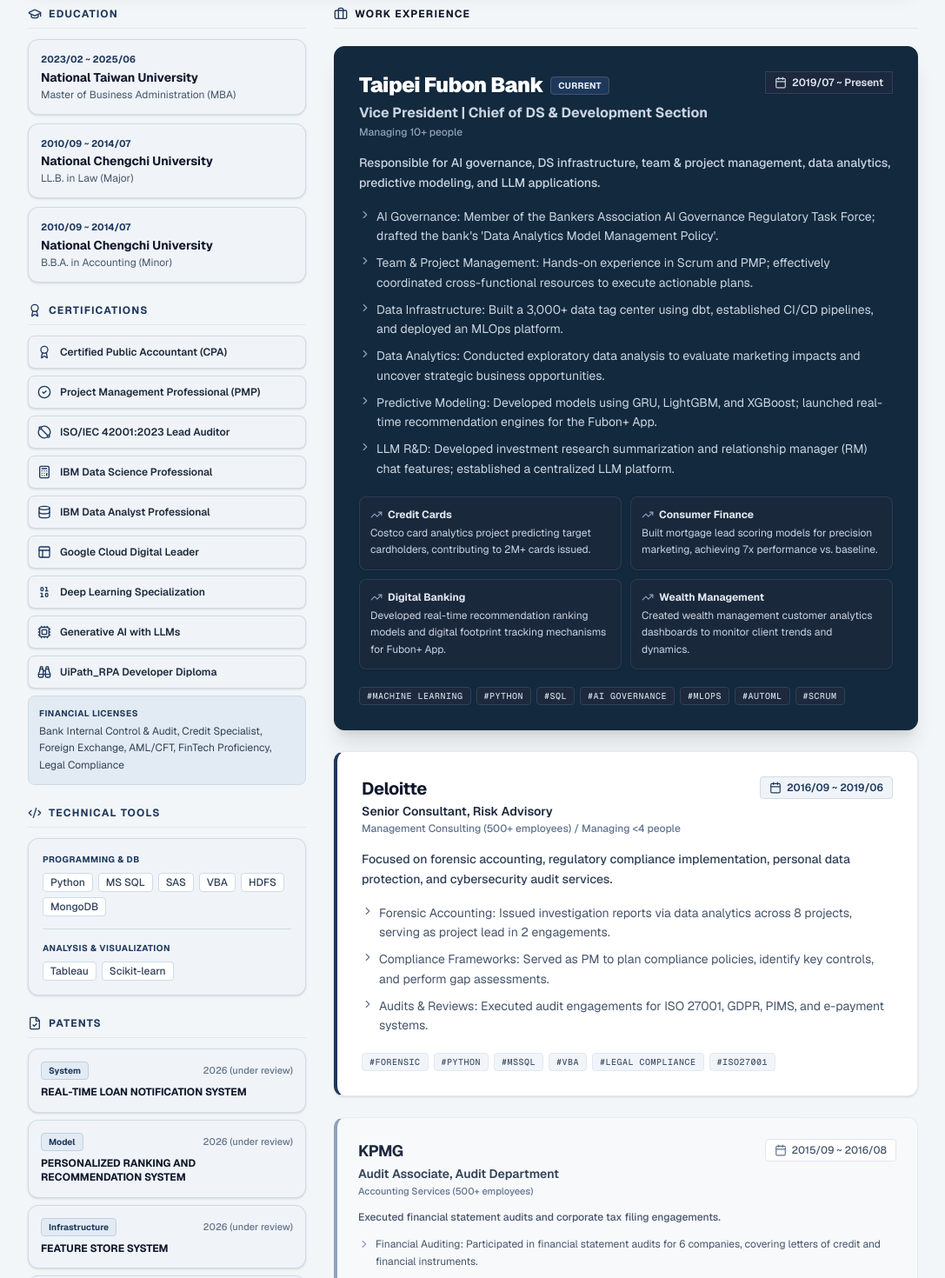
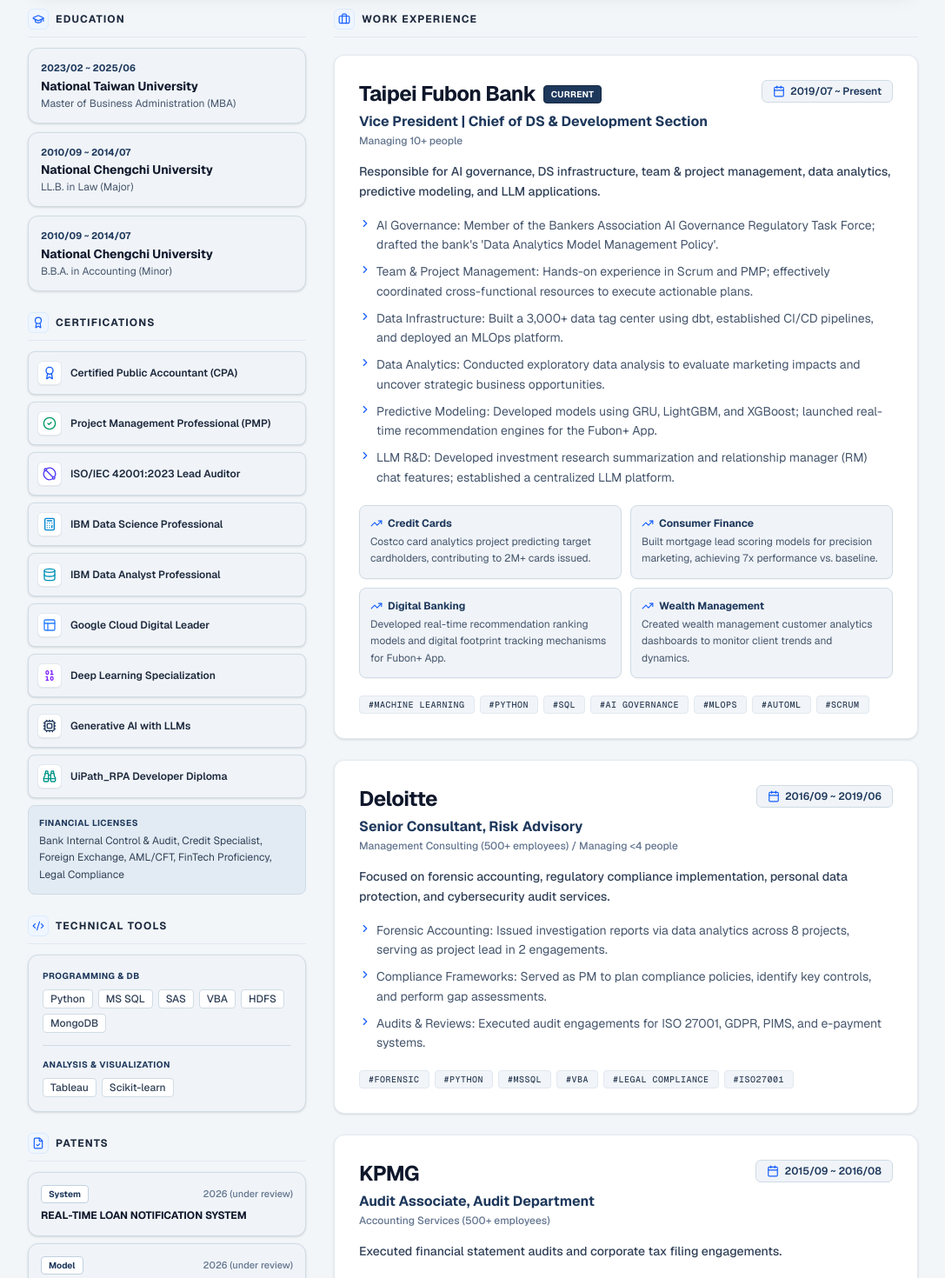
Before and after one commit to AlbertJLiu/resume_albert_eng, a Next.js app: page / in a window 1280 px wide. Shown: the part 340-1810 px from the top of the page at 87% size, without its empty margins (96-1183 px from the left). Built offline with nearby package versions, Linux system fonts and the light colour scheme.

Commit message:
update color version 16

```diff
--- a/app/page.js
+++ b/app/page.js
@@ -30,7 +30,7 @@
     }
   ];
 
-  // Patents Data (2025 年專利統一標示為 "2025 (granted)")
+  // Patents Data
   const patents = [
     {
       title: "REAL-TIME LOAN NOTIFICATION SYSTEM",
@@ -118,27 +118,27 @@
     }
   ];
 
-  // Icon 採用範本高階鋼藍色 (#1e385c)
+  // Certifications 點綴藍色調 Icon
   const certificates = [
-    { title: "Certified Public Accountant (CPA)", icon: <Award className="w-4 h-4 text-[#1e385c]" /> },
-    { title: "Project Management Professional (PMP)", icon: <CheckCircle2 className="w-4 h-4 text-[#1e385c]" /> },
-    { title: "ISO/IEC 42001:2023 Lead Auditor", icon: <Diameter className="w-4 h-4 text-[#1e385c]" /> },
-    { title: "IBM Data Science Professional", icon: <Calculator className="w-4 h-4 text-[#1e385c]" /> },
-    { title: "IBM Data Analyst Professional", icon: <Database className="w-4 h-4 text-[#1e385c]" /> },
-    { title: "Google Cloud Digital Leader", icon: <Layout className="w-4 h-4 text-[#1e385c]" /> },
-    { title: "Deep Learning Specialization", icon: <Binary className="w-4 h-4 text-[#1e385c]" /> },
+    { title: "Certified Public Accountant (CPA)", icon: <Award className="w-4 h-4 text-blue-600" /> },
+    { title: "Project Management Professional (PMP)", icon: <CheckCircle2 className="w-4 h-4 text-emerald-600" /> },
+    { title: "ISO/IEC 42001:2023 Lead Auditor", icon: <Diameter className="w-4 h-4 text-indigo-600" /> },
+    { title: "IBM Data Science Professional", icon: <Calculator className="w-4 h-4 text-sky-600" /> },
+    { title: "IBM Data Analyst Professional", icon: <Database className="w-4 h-4 text-cyan-600" /> },
+    { title: "Google Cloud Digital Leader", icon: <Layout className="w-4 h-4 text-blue-500" /> },
+    { title: "Deep Learning Specialization", icon: <Binary className="w-4 h-4 text-violet-600" /> },
     { title: "Generative AI with LLMs", icon: <Cpu className="w-4 h-4 text-[#1e385c]" /> },
-    { title: "UiPath_RPA Developer Diploma", icon: <Binoculars className="w-4 h-4 text-[#1e385c]" /> }
+    { title: "UiPath_RPA Developer Diploma", icon: <Binoculars className="w-4 h-4 text-teal-600" /> }
   ];
 
   return (
     <div className="min-h-screen bg-slate-100/90 py-12 px-4 md:px-8 font-sans text-slate-800 antialiased selection:bg-[#13293d] selection:text-white">
       <div className="max-w-5xl mx-auto">
 
-        {/* 個人資料 Header: 採用範本深海藍 (#13293d) */}
+        {/* 個人資料 Header: 沉穩藍深底 (#13293d) */}
         <header className="bg-[#13293d] text-slate-100 rounded-2xl shadow-xl p-6 md:p-10 mb-8 border border-slate-800">
           <div className="flex flex-col md:flex-row items-center md:items-start gap-8">
-            {/* Profile Image Container */}
+            {/* Profile Image */}
             <div className="relative shrink-0">
               <div className="w-36 h-36 md:w-44 md:h-44 rounded-xl overflow-hidden border-2 border-slate-700 shadow-lg">
                 <img
@@ -155,24 +155,23 @@
               <div className="mb-3">
                 <h1 className="text-3xl md:text-4xl font-black text-white tracking-tight">Albert Liu</h1>
 
-                {/* 彈性字級與精簡文字，防自動斷行 */}
                 <p className="text-xs sm:text-sm md:text-base text-slate-300 font-semibold tracking-tight mt-1 leading-normal">
                   Data Science Section Manager | Data Analytics | AI Governance | PM & Strategy
                 </p>
               </div>
 
-              <div className="grid grid-cols-1 sm:grid-cols-2 gap-2 mt-5 text-xs md:text-sm text-slate-300 font-medium">
+              <div className="grid grid-cols-1 sm:grid-cols-2 gap-2.5 mt-5 text-xs md:text-sm text-slate-300 font-medium">
                 <div className="flex items-center justify-center md:justify-start">
-                  <Briefcase className="w-4 h-4 mr-2 text-slate-400 shrink-0" /> 11~12 Years of Experience
+                  <Briefcase className="w-4 h-4 mr-2 text-sky-400 shrink-0" /> 11~12 Years of Experience
                 </div>
                 <div className="flex items-center justify-center md:justify-start">
-                  <MapPin className="w-4 h-4 mr-2 text-slate-400 shrink-0" /> Daan Dist., Taipei City, Taiwan
+                  <MapPin className="w-4 h-4 mr-2 text-sky-400 shrink-0" /> Daan Dist., Taipei City, Taiwan
                 </div>
                 <div className="flex items-center justify-center md:justify-start">
-                  <Mail className="w-4 h-4 mr-2 text-slate-400 shrink-0" /> albertliu141@gmail.com
+                  <Mail className="w-4 h-4 mr-2 text-sky-400 shrink-0" /> albertliu141@gmail.com
                 </div>
                 <div className="flex items-center justify-center md:justify-start">
-                  <ShieldCheck className="w-4 h-4 mr-2 text-slate-400 shrink-0" /> CPA | PMP | IBM DS | AI Application Planner
+                  <ShieldCheck className="w-4 h-4 mr-2 text-sky-400 shrink-0" /> CPA | PMP | IBM DS | AI Application Planner
                 </div>
               </div>
 
@@ -188,16 +187,19 @@
           </div>
         </header>
 
-        {/* 雙欄架構 (1/3 左側欄 + 2/3 右側欄) */}
+        {/* 雙欄架構 (1/3 左欄 + 2/3 右欄) */}
         <div className="grid grid-cols-1 lg:grid-cols-3 gap-8">
 
-          {/* 左側欄位 (1/3 寬度): 採用範本冰藍輕灰底 (#f0f4f8) + 鋼藍 Icon (#1e385c) */}
+          {/* 左側欄位 (1/3 寬度) */}
           <div className="lg:col-span-1 space-y-6">
 
             {/* Education */}
             <section>
-              <h2 className="text-xs font-bold uppercase tracking-widest text-[#1e385c] mb-3 flex items-center border-b border-slate-200 pb-2">
-                <GraduationCap className="w-4 h-4 mr-2 text-[#1e385c]" /> Education
+              <h2 className="text-xs font-bold uppercase tracking-widest text-slate-800 mb-3 flex items-center border-b border-slate-200 pb-2">
+                <div className="w-6 h-6 rounded-md bg-blue-50 border border-blue-100 flex items-center justify-center mr-2 shrink-0">
+                  <GraduationCap className="w-3.5 h-3.5 text-blue-600" />
+                </div>
+                Education
               </h2>
               <div className="space-y-2.5">
                 {education.map((edu, i) => (
@@ -212,14 +214,19 @@
 
             {/* Certifications */}
             <section>
-              <h2 className="text-xs font-bold uppercase tracking-widest text-[#1e385c] mb-3 flex items-center border-b border-slate-200 pb-2">
-                <Award className="w-4 h-4 mr-2 text-[#1e385c]" /> Certifications
+              <h2 className="text-xs font-bold uppercase tracking-widest text-slate-800 mb-3 flex items-center border-b border-slate-200 pb-2">
+                <div className="w-6 h-6 rounded-md bg-blue-50 border border-blue-100 flex items-center justify-center mr-2 shrink-0">
+                  <Award className="w-3.5 h-3.5 text-blue-600" />
+                </div>
+                Certifications
               </h2>
               <div className="space-y-2">
                 {certificates.map((cert, i) => (
                   <div key={i} className="flex items-center p-2.5 bg-[#f0f4f8] rounded-lg border border-[#d0dbe5] shadow-sm hover:border-[#1e385c]/40 transition-colors">
+                    <div className="w-7 h-7 rounded-md bg-white border border-slate-200 flex items-center justify-center shrink-0 mr-2.5 shadow-2xs">
                       {cert.icon}
-                    <span className="ml-2.5 text-xs font-semibold text-slate-800">{cert.title}</span>
+                    </div>
+                    <span className="text-xs font-semibold text-slate-800">{cert.title}</span>
                   </div>
                 ))}
                 <div className="p-3 bg-[#e2ebf3] rounded-lg border border-[#d0dbe5]">
@@ -231,8 +238,11 @@
 
             {/* Technical Tools */}
             <section>
-              <h2 className="text-xs font-bold uppercase tracking-widest text-[#1e385c] mb-3 flex items-center border-b border-slate-200 pb-2">
-                <Code2 className="w-4 h-4 mr-2 text-[#1e385c]" /> Technical Tools
+              <h2 className="text-xs font-bold uppercase tracking-widest text-slate-800 mb-3 flex items-center border-b border-slate-200 pb-2">
+                <div className="w-6 h-6 rounded-md bg-blue-50 border border-blue-100 flex items-center justify-center mr-2 shrink-0">
+                  <Code2 className="w-3.5 h-3.5 text-blue-600" />
+                </div>
+                Technical Tools
               </h2>
               <div className="bg-[#f0f4f8] p-4 rounded-xl border border-[#d0dbe5] shadow-sm space-y-3.5">
                 <div>
@@ -257,14 +267,17 @@
 
             {/* Patents Section */}
             <section>
-              <h2 className="text-xs font-bold uppercase tracking-widest text-[#1e385c] mb-3 flex items-center border-b border-slate-200 pb-2">
-                <FileCheck className="w-4 h-4 mr-2 text-[#1e385c]" /> Patents
+              <h2 className="text-xs font-bold uppercase tracking-widest text-slate-800 mb-3 flex items-center border-b border-slate-200 pb-2">
+                <div className="w-6 h-6 rounded-md bg-blue-50 border border-blue-100 flex items-center justify-center mr-2 shrink-0">
+                  <FileCheck className="w-3.5 h-3.5 text-blue-600" />
+                </div>
+                Patents
               </h2>
               <div className="space-y-2">
                 {patents.map((item, i) => (
                   <div key={i} className="bg-[#f0f4f8] p-3.5 rounded-xl border border-[#d0dbe5] shadow-sm hover:border-[#1e385c]/40 transition-colors">
                     <div className="flex items-center justify-between mb-1.5">
-                      <span className="text-[10px] font-bold bg-[#e2ebf3] text-[#1e385c] px-2 py-0.5 rounded border border-[#c1d1e0]">
+                      <span className="text-[10px] font-bold bg-white text-[#1e385c] px-2 py-0.5 rounded border border-[#c1d1e0]">
                         {item.type}
                       </span>
                       <span className="text-[11px] text-slate-500 font-medium">{item.year}</span>
@@ -277,50 +290,53 @@
 
           </div>
 
-          {/* 右側欄位 (2/3 寬度): 工作經歷 */}
+          {/* 右側欄位 (2/3 寬度): 統一的典雅白底與鋼藍色系卡片 */}
           <div className="lg:col-span-2 space-y-8">
 
             {/* Work Experience */}
             <section>
-              <h2 className="text-xs font-bold uppercase tracking-widest text-slate-900 mb-5 flex items-center border-b border-slate-200 pb-2">
-                <Briefcase className="w-4 h-4 mr-2 text-[#1e385c]" /> Work Experience
+              <h2 className="text-xs font-bold uppercase tracking-widest text-slate-800 mb-5 flex items-center border-b border-slate-200 pb-2">
+                <div className="w-6 h-6 rounded-md bg-blue-50 border border-blue-100 flex items-center justify-center mr-2 shrink-0">
+                  <Briefcase className="w-3.5 h-3.5 text-blue-600" />
+                </div>
+                Work Experience
               </h2>
               <div className="space-y-6">
                 {experiences.map((exp, idx) => {
                   const isLatest = idx === 0;
-                  const isSecond = idx === 1;
 
                   return (
-                    <div key={idx} className="relative">
+                    <div key={idx} className="bg-white p-6 md:p-7 rounded-xl border border-slate-200/90 shadow-sm hover:border-slate-300 transition-colors">
 
-                      {/* 1. 現任經歷 (Taipei Fubon Bank): 沉穩深海藍範本卡片 (#13293d) */}
-                      {isLatest && (
-                        <div className="bg-[#13293d] text-slate-100 p-6 md:p-7 rounded-xl border border-slate-800 shadow-xl">
                       <div className="flex flex-col md:flex-row justify-between items-start gap-2 mb-4">
                         <div className="min-w-0 flex-1">
                           <div className="flex items-center gap-2">
-                                <h3 className="text-xl md:text-2xl font-black text-white tracking-tight">{exp.company}</h3>
-                                <span className="bg-[#1e385c] text-slate-100 text-[10px] font-bold px-2 py-0.5 rounded border border-slate-600 tracking-wide shrink-0">CURRENT</span>
+                            <h3 className="text-xl md:text-2xl font-bold text-slate-900 tracking-tight">{exp.company}</h3>
+                            {isLatest && (
+                              <span className="bg-[#1e385c] text-white text-[10px] font-bold px-2 py-0.5 rounded border border-[#162a45] tracking-wide shrink-0">
+                                CURRENT
+                              </span>
+                            )}
                           </div>
 
-                              <p className="text-slate-300 font-bold text-xs sm:text-sm md:text-base mt-1">
+                          <p className="text-[#1e385c] font-bold text-xs sm:text-sm md:text-base mt-1">
                             {exp.role}
                           </p>
 
-                              <p className="text-xs text-slate-400 font-medium mt-0.5">{exp.size}</p>
+                          <p className="text-xs text-slate-500 font-medium mt-0.5">{exp.size}</p>
                         </div>
 
-                            <div className="px-2.5 py-1 bg-slate-800/90 text-slate-200 text-xs font-semibold flex items-center whitespace-nowrap shrink-0 border border-slate-700 shadow-sm">
-                              <Calendar className="w-3.5 h-3.5 mr-1.5 shrink-0 text-slate-300" /> {exp.period}
+                        <div className="px-3 py-1 bg-[#f0f4f8] text-[#1e385c] rounded-md text-xs font-semibold flex items-center whitespace-nowrap shrink-0 border border-[#d0dbe5]">
+                          <Calendar className="w-3.5 h-3.5 mr-1.5 shrink-0 text-blue-600" /> {exp.period}
                         </div>
                       </div>
 
-                          <p className="text-slate-300 text-xs md:text-sm font-medium mb-4 leading-relaxed">{exp.description}</p>
+                      <p className="text-slate-700 text-xs md:text-sm font-medium mb-4 leading-relaxed">{exp.description}</p>
 
                       <ul className="space-y-2 mb-5">
                         {exp.details.map((detail, dIdx) => (
-                              <li key={dIdx} className="flex text-xs md:text-sm text-slate-300 leading-relaxed">
-                                <ChevronRight className="w-3.5 h-3.5 text-slate-400 mr-1.5 shrink-0 mt-0.5" />
+                          <li key={dIdx} className="flex text-xs md:text-sm text-slate-600 leading-relaxed">
+                            <ChevronRight className="w-3.5 h-3.5 text-blue-600 mr-1.5 shrink-0 mt-0.5" />
                             <span>{detail}</span>
                           </li>
                         ))}
@@ -329,11 +345,11 @@
                       {exp.projects && (
                         <div className="grid grid-cols-1 md:grid-cols-2 gap-2.5 mb-5">
                           {exp.projects.map((proj, pIdx) => (
-                                <div key={pIdx} className="bg-slate-800/80 p-3 rounded-lg border border-slate-700/80 shadow-sm">
-                                  <p className="font-bold text-slate-200 text-xs flex items-center">
-                                    <TrendingUp className="w-3.5 h-3.5 mr-1.5 text-slate-400" /> {proj.name}
+                            <div key={pIdx} className="bg-[#f0f4f8] p-3 rounded-lg border border-[#d0dbe5] shadow-xs">
+                              <p className="font-bold text-[#1e385c] text-xs flex items-center">
+                                <TrendingUp className="w-3.5 h-3.5 mr-1.5 text-blue-600" /> {proj.name}
                               </p>
-                                  <p className="text-xs text-slate-300 mt-1 leading-relaxed">{proj.desc}</p>
+                              <p className="text-xs text-slate-600 mt-1 leading-relaxed">{proj.desc}</p>
                             </div>
                           ))}
                         </div>
@@ -341,93 +357,11 @@
 
                       <div className="flex flex-wrap gap-1.5">
                         {exp.tags.map(tag => (
-                              <span key={tag} className="text-[10px] bg-slate-800 text-slate-300 px-2 py-0.5 rounded font-mono font-medium uppercase tracking-wider border border-slate-700">
+                          <span key={tag} className="text-[10px] bg-slate-100 text-slate-700 px-2.5 py-0.5 rounded font-mono font-medium uppercase tracking-wider border border-slate-200">
                             #{tag}
                           </span>
                         ))}
                       </div>
-                        </div>
-                      )}
-
-                      {/* 2. 第二階段經歷 (Deloitte): 白底 + 鋼藍 Accent 邊條 (#1e385c) */}
-                      {isSecond && (
-                        <div className="bg-white p-6 md:p-7 rounded-xl border border-slate-200/90 border-l-4 border-l-[#1e385c] shadow-sm">
-                          <div className="flex flex-col md:flex-row justify-between items-start gap-2 mb-4">
-                            <div className="min-w-0 flex-1">
-                              <h3 className="text-xl font-bold text-slate-900 tracking-tight">{exp.company}</h3>
-
-                              <p className="text-slate-800 font-semibold text-xs sm:text-sm mt-0.5">
-                                {exp.role}
-                              </p>
-
-                              <p className="text-xs text-slate-500 font-medium mt-0.5">{exp.size}</p>
-                            </div>
-
-                            <div className="px-2.5 py-1 bg-[#f0f4f8] rounded text-[#1e385c] text-xs font-semibold flex items-center whitespace-nowrap shrink-0 border border-[#d0dbe5]">
-                              <Calendar className="w-3.5 h-3.5 mr-1.5 shrink-0 text-[#1e385c]" /> {exp.period}
-                            </div>
-                          </div>
-
-                          <p className="text-slate-700 text-xs md:text-sm font-medium mb-4 leading-relaxed">{exp.description}</p>
-
-                          <ul className="space-y-2 mb-5">
-                            {exp.details.map((detail, dIdx) => (
-                              <li key={dIdx} className="flex text-xs md:text-sm text-slate-600 leading-relaxed">
-                                <ChevronRight className="w-3.5 h-3.5 text-slate-500 mr-1.5 shrink-0 mt-0.5" />
-                                <span>{detail}</span>
-                              </li>
-                            ))}
-                          </ul>
-
-                          <div className="flex flex-wrap gap-1.5">
-                            {exp.tags.map(tag => (
-                              <span key={tag} className="text-[10px] bg-slate-100 text-slate-600 px-2 py-0.5 rounded font-mono font-medium uppercase tracking-wider border border-slate-200">
-                                #{tag}
-                              </span>
-                            ))}
-                          </div>
-                        </div>
-                      )}
-
-                      {/* 3. 早期經歷 (KPMG): 微灰底色 + 淺灰邊條 */}
-                      {!isLatest && !isSecond && (
-                        <div className="bg-slate-50/80 p-5 md:p-6 rounded-xl border border-slate-200/80 border-l-4 border-l-slate-400">
-                          <div className="flex flex-col md:flex-row justify-between items-start gap-2 mb-3">
-                            <div className="min-w-0 flex-1">
-                              <h3 className="text-lg font-bold text-slate-800 tracking-tight">{exp.company}</h3>
-
-                              <p className="text-slate-700 font-semibold text-xs sm:text-sm mt-0.5">
-                                {exp.role}
-                              </p>
-
-                              <p className="text-[11px] text-slate-500 font-medium mt-0.5">{exp.size}</p>
-                            </div>
-
-                            <div className="px-2.5 py-1 bg-white rounded text-slate-600 text-xs font-medium flex items-center whitespace-nowrap shrink-0 border border-slate-200">
-                              <Calendar className="w-3.5 h-3.5 mr-1.5 shrink-0 text-slate-500" /> {exp.period}
-                            </div>
-                          </div>
-
-                          <p className="text-slate-600 text-xs font-medium mb-3 leading-relaxed">{exp.description}</p>
-
-                          <ul className="space-y-1.5 mb-4">
-                            {exp.details.map((detail, dIdx) => (
-                              <li key={dIdx} className="flex text-xs text-slate-600 leading-relaxed">
-                                <ChevronRight className="w-3.5 h-3.5 text-slate-400 mr-1.5 shrink-0 mt-0.5" />
-                                <span>{detail}</span>
-                              </li>
-                            ))}
-                          </ul>
-
-                          <div className="flex flex-wrap gap-1.5">
-                            {exp.tags.map(tag => (
-                              <span key={tag} className="text-[10px] bg-white text-slate-500 px-2 py-0.5 rounded font-mono font-medium uppercase tracking-wider border border-slate-200">
-                                #{tag}
-                              </span>
-                            ))}
-                          </div>
-                        </div>
-                      )}
 
                     </div>
                   );
```
Lines whose indentation alone changed are shown as unchanged.
